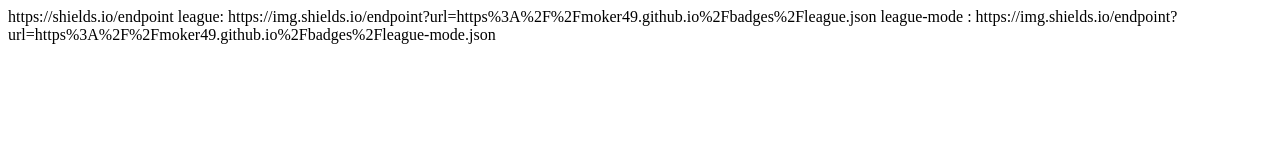
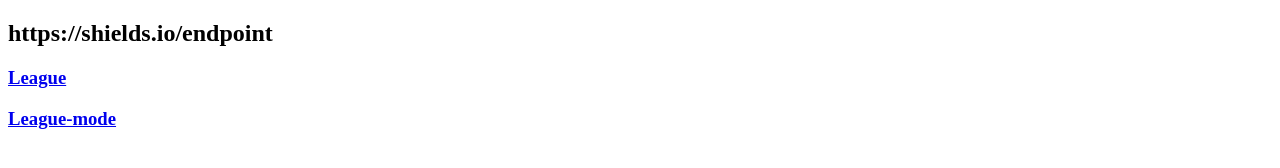
Before and after one commit to moker49/badges, a plain HTML site: page index.html in a window 1280 px wide. Drawn offline with Linux system fonts and the light colour scheme.

Commit message:
Update index.html

```diff
--- a/index.html
+++ b/index.html
@@ -7,10 +7,10 @@
 </head>
 <body>
 
-    https://shields.io/endpoint
+    <h2>https://shields.io/endpoint</h2>
 
-    league: https://img.shields.io/endpoint?url=https%3A%2F%2Fmoker49.github.io%2Fbadges%2Fleague.json
-    league-mode : https://img.shields.io/endpoint?url=https%3A%2F%2Fmoker49.github.io%2Fbadges%2Fleague-mode.json
+    <h3><a href="https://img.shields.io/endpoint?url=https%3A%2F%2Fmoker49.github.io%2Fbadges%2Fleague.json">League</a></h3>
+    <h3><a href="https://img.shields.io/endpoint?url=https%3A%2F%2Fmoker49.github.io%2Fbadges%2Fleague-mode.json">League-mode</a></h3>
 
 </body>
 </html>
```
